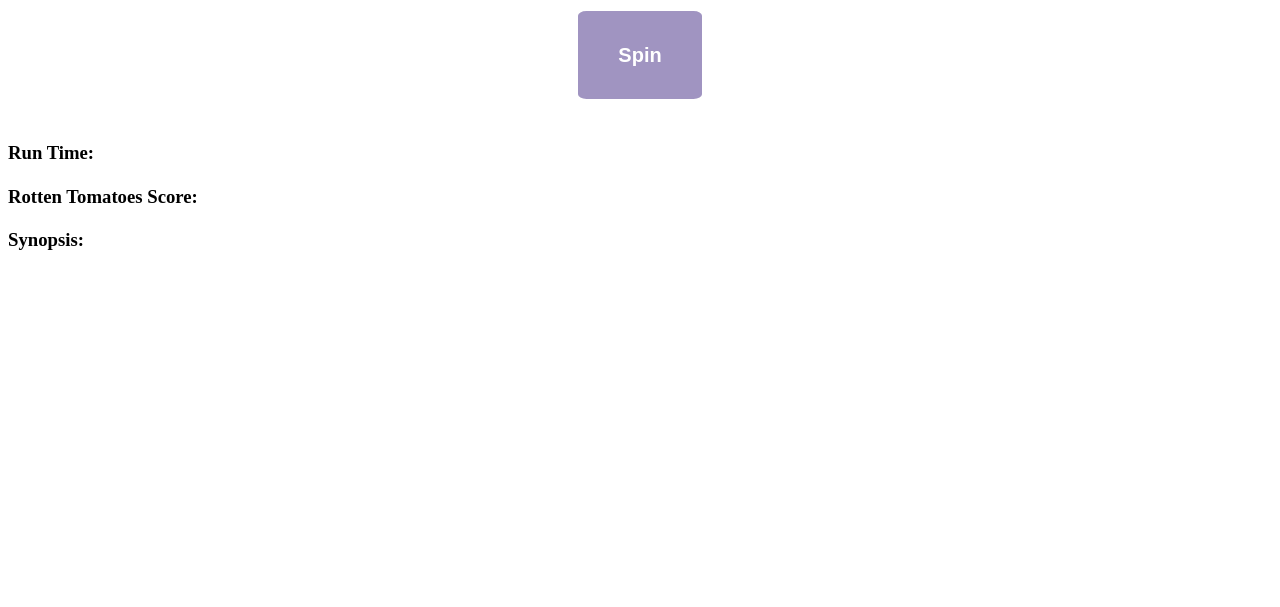
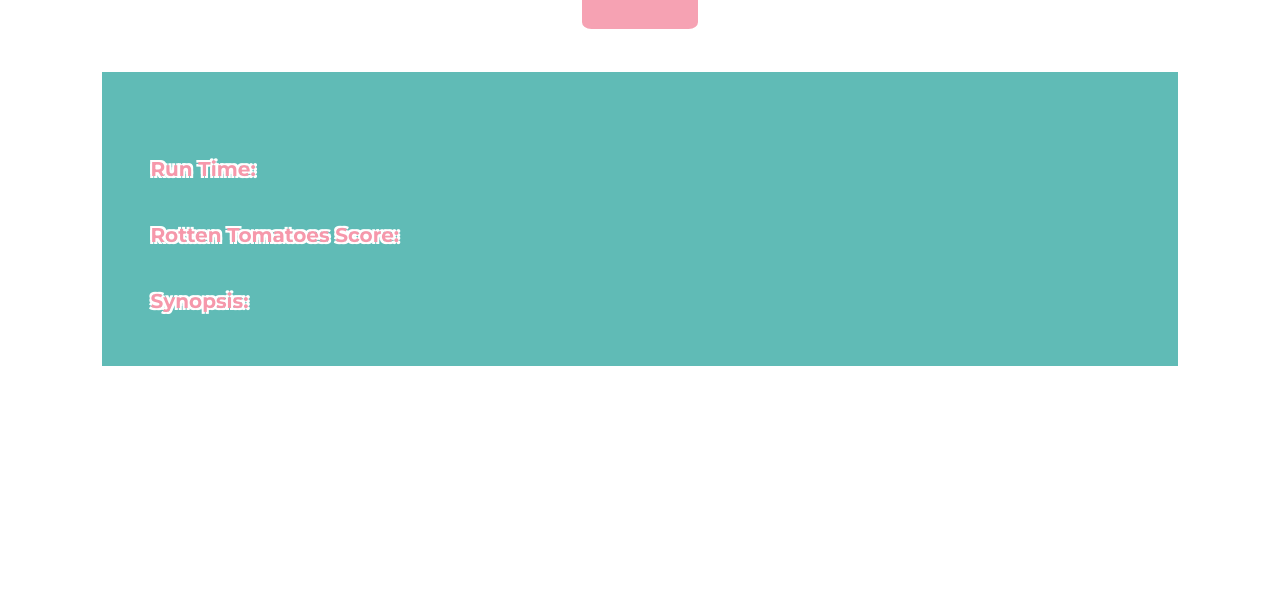
Before and after one commit to samantha-hong/sg-api, a plain HTML site: page index.html in a window 1280 px wide. Shown: the part 193-800 px from the top of the page. Drawn offline with Linux system fonts and the light colour scheme; a web font is replaced by a local one.

Commit message:
added outline colors and adjusted fonts in main section

```diff
--- a/styles.css
+++ b/styles.css
@@ -2,20 +2,23 @@
 font-family: 'Montserrat', sans-serif;
 font-family: 'Numans', sans-serif;*/
 
-/*    background-color:rgb(175, 155, 210);*/
+/*    ;*/
 /* dark pink rgb(218, 95, 102);*/
 
 /*background image*/
 body{
     background-image: url('images/desktop-wp.jpg');
+    display: flex;
+    flex-direction: column;
+    align-items: center;
 }
 /*header*/
 h1{
     font-family: 'Numans', sans-serif;
     text-align: center;
-    color:  rgb(99,110,158);
+    color:  rgb(246, 152, 171);
     text-shadow: 2px 2px 5px white;
-    font-size: 5rem;
+    font-size: 3rem;
 }
 
 /*button*/
@@ -25,17 +28,64 @@ h1{
 }
 
 button{
-    padding: 2vh 5vh;
+    padding: 1.5vh 4vh;
     border-radius: 10%;
-    border: 5px solid white;
-    background-color: rgb(160, 148, 193);
+    border: 3px solid white;
+    background-color:rgba(246, 152, 171, 0.9);
+    margin-bottom: 5vh;
 }
 
 button h2{
     font-family: 'Numans', sans-serif;
     color: white;
+    font-size: 1.5rem;
 }
 
 button:hover{
     cursor: pointer;
 }
+
+/*main section*/
+#main{
+    display: flex;
+    width: 80%;
+    background-color: rgba(69, 176, 170, 0.85);
+    padding: 2rem;
+}
+
+#main img{
+    height: 50vh;
+    margin-right: 2vh;
+}
+
+#main h2{
+    font-size: 2.5rem;
+    font-family: 'Montserrat', sans-serif;
+    font-weight: bold;
+    color: rgb(246, 152, 171);
+    text-shadow: -2px -2px 0 white, 2px -2px 0 white, -2px 2px 0 white, 2px 2px 0 white;
+}
+
+.time, .score, .synopsis{
+    display: flex;
+    align-items: baseline;
+}
+
+.info h3{
+    margin-right: 1rem;
+    font-family: 'Montserrat', sans-serif;
+    font-weight: bold;
+    color: rgb(246, 152, 171);
+    font-size: 1.25rem;
+    text-shadow: -2px -2px 0 white, 2px -2px 0 white, -2px 2px 0 white, 2px 2px 0 white;
+}
+
+.info h4{
+    font-family: 'Lora', serif;
+    font-size: 1.25rem;
+    color: white;
+}
+
+.hidden{
+    display: none;
+}
```
